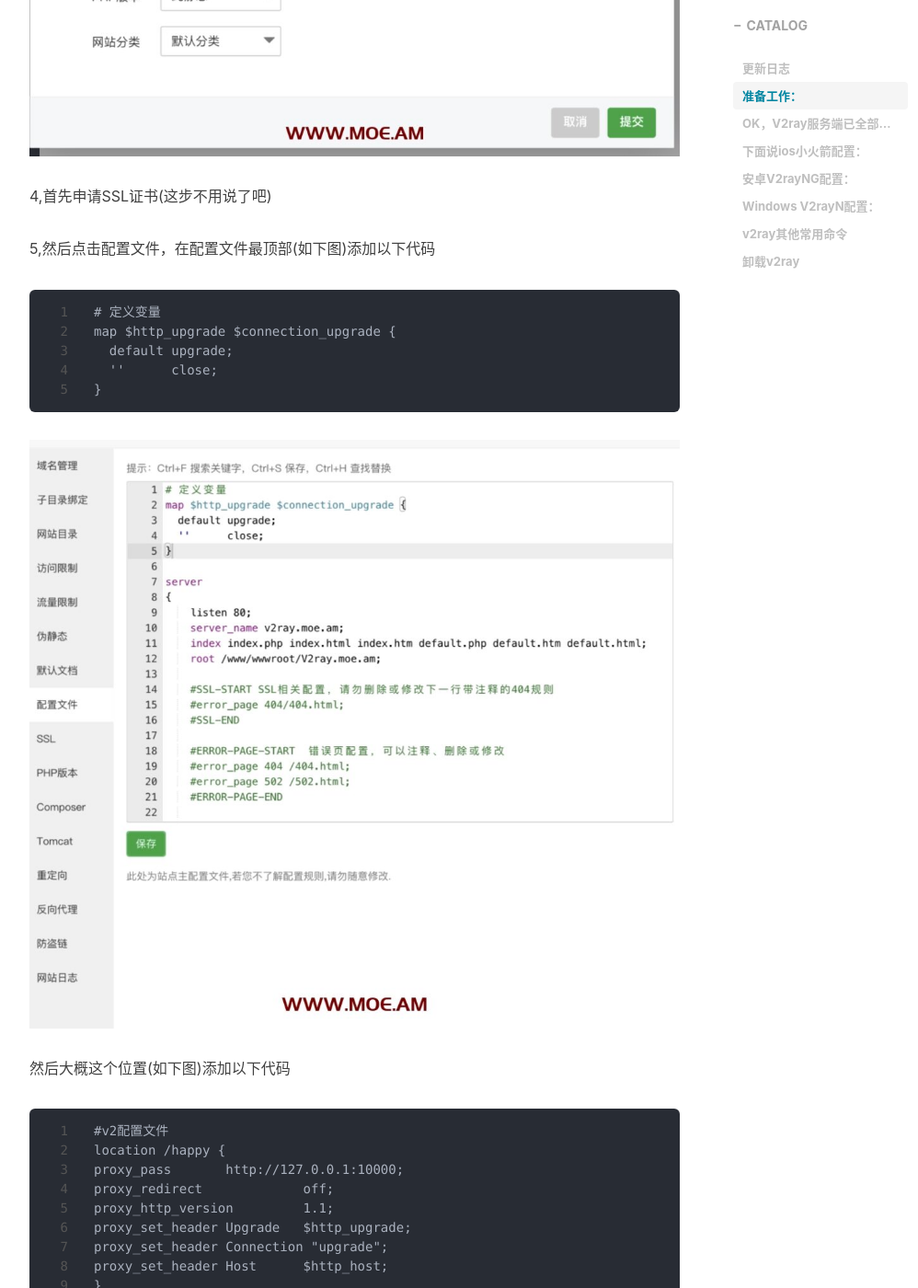
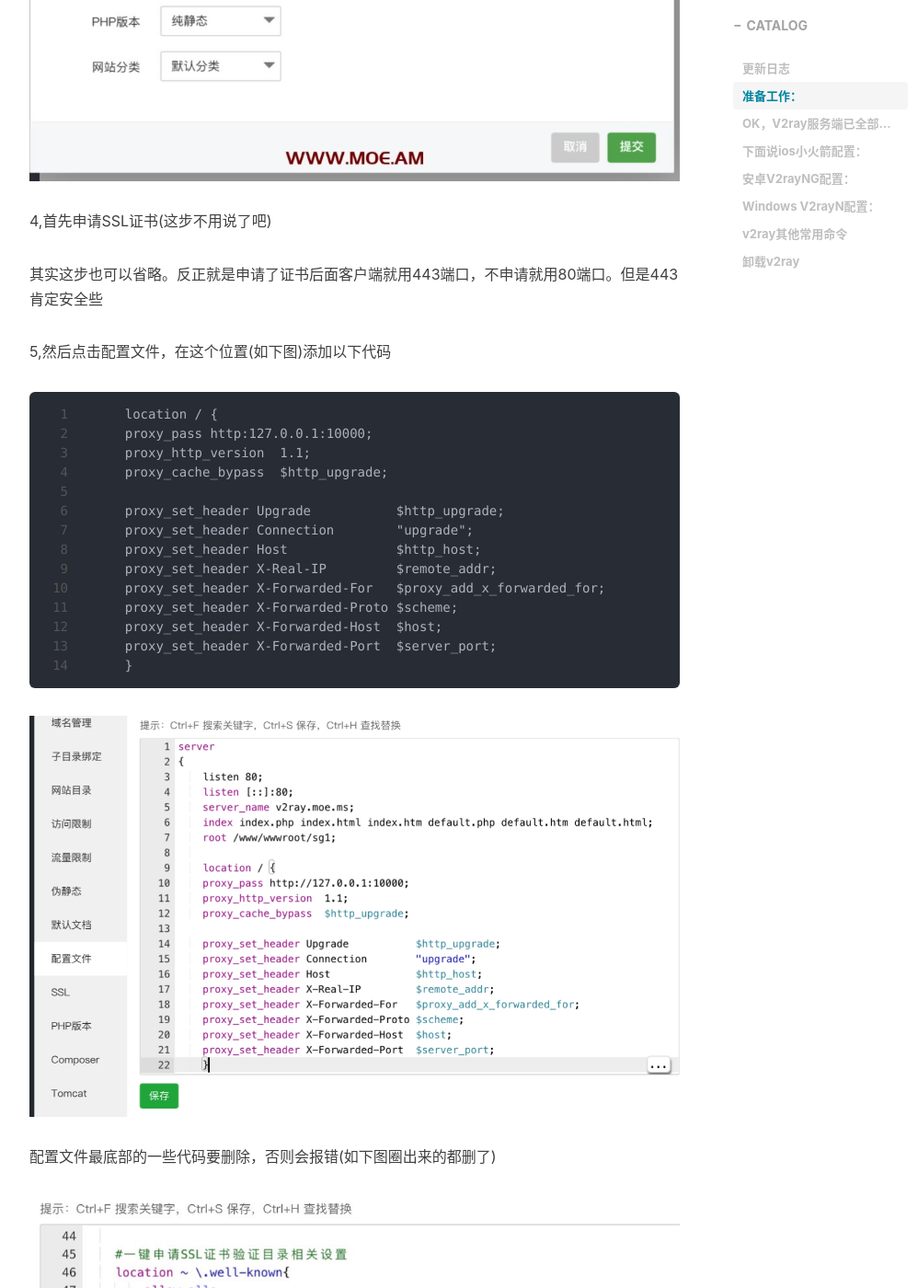
Before and after one commit to 8838/8838.github.io, a Jekyll site: the page built from _posts/2021-09-13-bt-v2ray.md, in a window 1280 px wide and 1400 px high, scrolled down 3350 px. Shown: the whole window at 92% size, without its empty margins (233-1231 px from the left). Built offline with Jekyll 4.4.1, drawn with Linux system fonts in a browser that asks for light colours; nearby versions of some CDN libraries; comment, search, counter and statistics services are not loaded; some of the changed text lies outside the part shown.

Commit message:
Update 2021-09-13-bt-v2ray.md

````diff
--- a/_posts/2021-09-13-bt-v2ray.md
+++ b/_posts/2021-09-13-bt-v2ray.md
@@ -16,6 +16,7 @@ tags:
 
 ## 更新日志
 
+* 2024/07/13，更新nginx反代配置
 * 2022/09/15，v2ray最近发布了5.0的源代码，出现了路径问题无法启动的BUG，现将脚本更新为只拉取4.45.2版本v2ray
 * 2022/02/16，更新Windows客户端V2rayN配置教程
 * 2022/01/13，v2最近强制启用了VMessAEAD，现更新了客户端使用教程
@@ -84,33 +85,33 @@ bash <(curl -L https://raw.githubusercontent.com/v2fly/fhs-install-v2ray/master/
 
 4,首先申请SSL证书(这步不用说了吧)
 
-5,然后点击配置文件，在配置文件最顶部(如下图)添加以下代码
+其实这步也可以省略。反正就是申请了证书后面客户端就用443端口，不申请就用80端口。但是443肯定安全些
+
+5,然后点击配置文件，在这个位置(如下图)添加以下代码
 
 ```
-# 定义变量
-map $http_upgrade $connection_upgrade {
-  default upgrade;
-  ''      close;
-}
+    location / {
+    proxy_pass http:127.0.0.1:10000;
+    proxy_http_version  1.1;
+    proxy_cache_bypass  $http_upgrade;
+
+    proxy_set_header Upgrade           $http_upgrade;
+    proxy_set_header Connection        "upgrade";
+    proxy_set_header Host              $http_host;
+    proxy_set_header X-Real-IP         $remote_addr;
+    proxy_set_header X-Forwarded-For   $proxy_add_x_forwarded_for;
+    proxy_set_header X-Forwarded-Proto $scheme;
+    proxy_set_header X-Forwarded-Host  $host;
+    proxy_set_header X-Forwarded-Port  $server_port;
+    }
 ```
 
-![](/img/bt-v2/IMG_0212.JPG)
+![](/img/bt-v2/IMG_1456.jpeg)
 
-然后大概这个位置(如下图)添加以下代码
+配置文件最底部的一些代码要删除，否则会报错(如下图圈出来的都删了)
 
-```
-#v2配置文件
-location /happy {
-proxy_pass       http://127.0.0.1:10000;
-proxy_redirect             off;
-proxy_http_version         1.1;
-proxy_set_header Upgrade   $http_upgrade;
-proxy_set_header Connection "upgrade";
-proxy_set_header Host      $http_host;
-}
-```
+![](/img/bt-v2/IMG_1457.jpeg)
 
-![](/img/bt-v2/IMG_0213.JPG)
 
 保存
 
````
